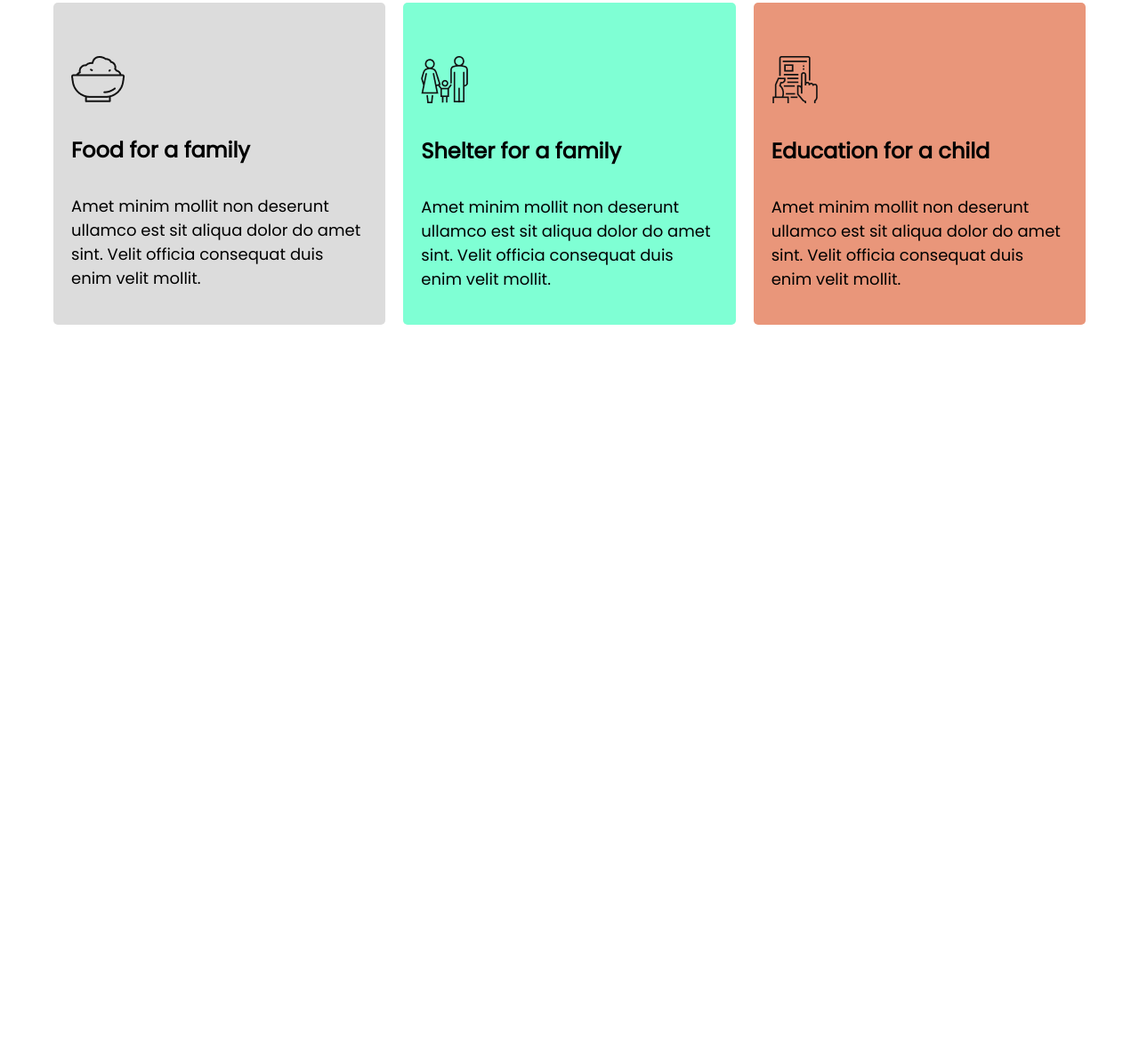
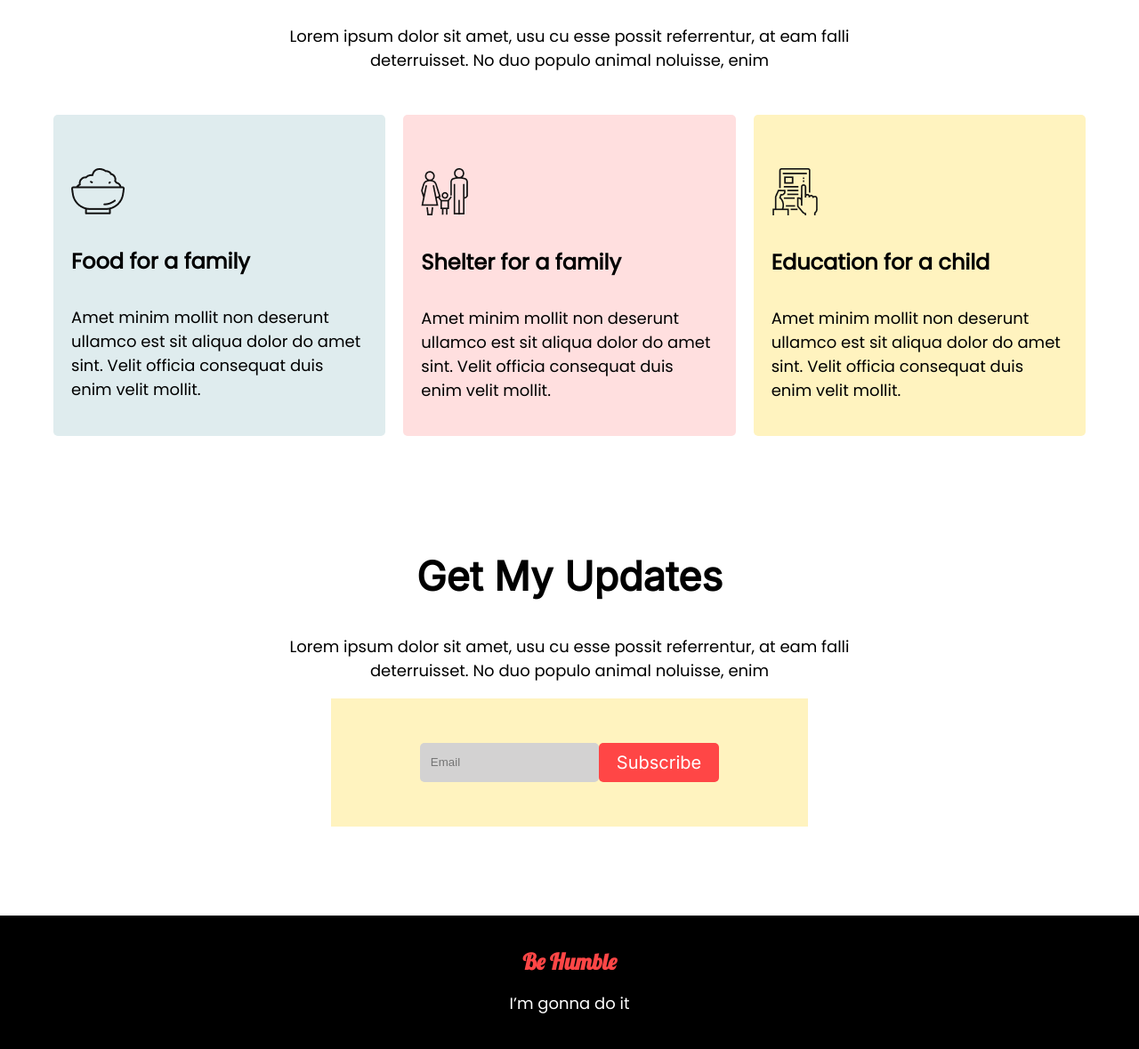
Before and after one commit to MdRehanAli/Save_life_Help_orphans, a plain HTML site: page index.html in a window 1280 px wide. Shown: the part 1200-2379 px from the top of the page at 89% size. Before the commit the page ends 1595 px from the top, so only its background shows below. Drawn offline with Linux system fonts and the light colour scheme; a web font is replaced by a local one.

Commit message:
added footer and updates

```diff
--- a/index.html
+++ b/index.html
@@ -6,11 +6,13 @@
     <meta http-equiv="X-UA-Compatible" content="IE=edge">
     <meta name="viewport" content="width=device-width, initial-scale=1.0">
     <title>Save Life Help Orphans</title>
+
     <link rel="preconnect" href="https://fonts.googleapis.com">
     <link rel="preconnect" href="https://fonts.gstatic.com" crossorigin>
     <link
-        href="https://fonts.googleapis.com/css2?family=Inter&family=Mochiy+Pop+One&family=Montserrat&family=Poppins&display=swap"
+        href="https://fonts.googleapis.com/css2?family=Inter&family=Lobster&family=Mochiy+Pop+One&family=Montserrat&family=Permanent+Marker&family=Poppins&display=swap"
         rel="stylesheet">
+
     <link rel="stylesheet" href="style.css">
 </head>
 
@@ -33,7 +35,7 @@
     <section>
         <div class="flexible flex_column">
             <div>
-                <h2>Donate Today</h2>
+                <h2 class="heading_spaces">Donate Today</h2>
                 <p>Lorem ipsum dolor sit amet, usu cu esse possit referrentur, at eam falli <br> deterruisset. No duo
                     populo animal noluisse, enim</p>
             </div>
@@ -66,7 +68,7 @@
     <section>
         <div class="flexible flex_column">
             <div>
-                <h2>Our Donate Plan</h2>
+                <h2 class="heading_spaces">Our Donate Plan</h2>
                 <p>Lorem ipsum dolor sit amet, usu cu esse possit referrentur, at eam falli <br> deterruisset. No duo
                     populo animal noluisse, enim</p>
             </div>
@@ -103,6 +105,27 @@
         </div>
     </section>
 
+    <section>
+        <div class="flexible flex_column">
+            <div>
+                <h2 class="heading_spaces">Get My Updates</h2>
+                <p>Lorem ipsum dolor sit amet, usu cu esse possit referrentur, at eam falli <br> deterruisset. No duo
+                    populo animal noluisse, enim</p>
+            </div>
+            <div class="Email_bg flexible">
+                <input class="Email" placeholder="Email" type="text">
+                <a class="button" target="_blank" href="">Subscribe</a>
+            </div>
+
+    </section>
+
 </body>
 
+<footer>
+    <div class="footer_css ">
+        <h1 id="footer_h">Be Humble</h1>
+        <p id="footer_p">I’m gonna do it</p>
+    </div>
+</footer>
+
 </html>
--- a/style.css
+++ b/style.css
@@ -6,7 +6,7 @@ body {
 
     background-image: url(donation_1.jpg);
     background-repeat: no-repeat;
-    background-size: 1300px 500px;
+    background-size: 1440px 500px;
 }
 
 h1 {
@@ -93,20 +93,56 @@ p {
 }
 
 .bg {
-    background-color: gainsboro;
+    background-color: rgb(223, 236, 238);
     margin: 10px;
     padding: 60px 20px 20px;
     border-radius: 5px;
 }
 
-.bg-color_2{
-background-color: aquamarine;
+.bg-color_2 {
+    background-color: rgb(255, 223, 223);
 }
 
-.bg-color_3{
-    background-color: darksalmon;
-    }
+.bg-color_3 {
+    background-color: rgb(255, 243, 191);
+}
 
 .section_5 {
     margin: 20px 50px 20px 50px;
 }
+
+.Email_bg {
+    background-color: rgb(255, 243, 191);
+    padding: 50px 100px;
+    text-align: center;
+    margin: auto;
+    margin-bottom: 100px;
+}
+
+.Email {
+    background-color: rgb(211, 210, 210);
+    border: 0;
+    border-radius: 5px;
+    padding: 12px;
+}
+
+.footer_css {
+    background-color: black;
+    text-align: center;
+    padding: 20px 0px;
+}
+
+#footer_h {
+    font-family: 'Lobster', cursive;
+    font-size: 25px;
+    color: rgb(255, 70, 70);
+}
+
+#footer_p {
+    color: white;
+}
+
+
+.heading_spaces {
+    margin-top: 100px;
+}
```
